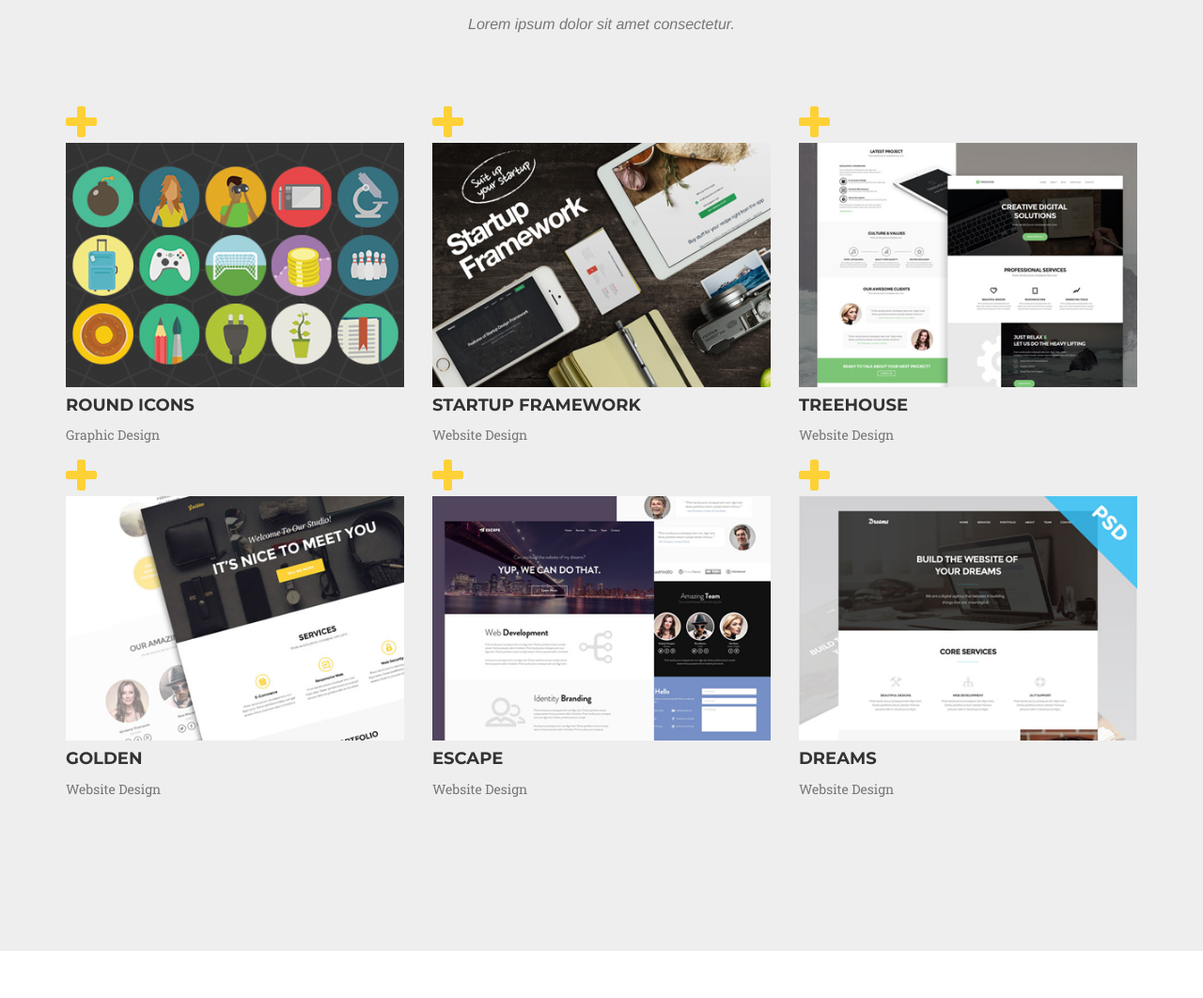
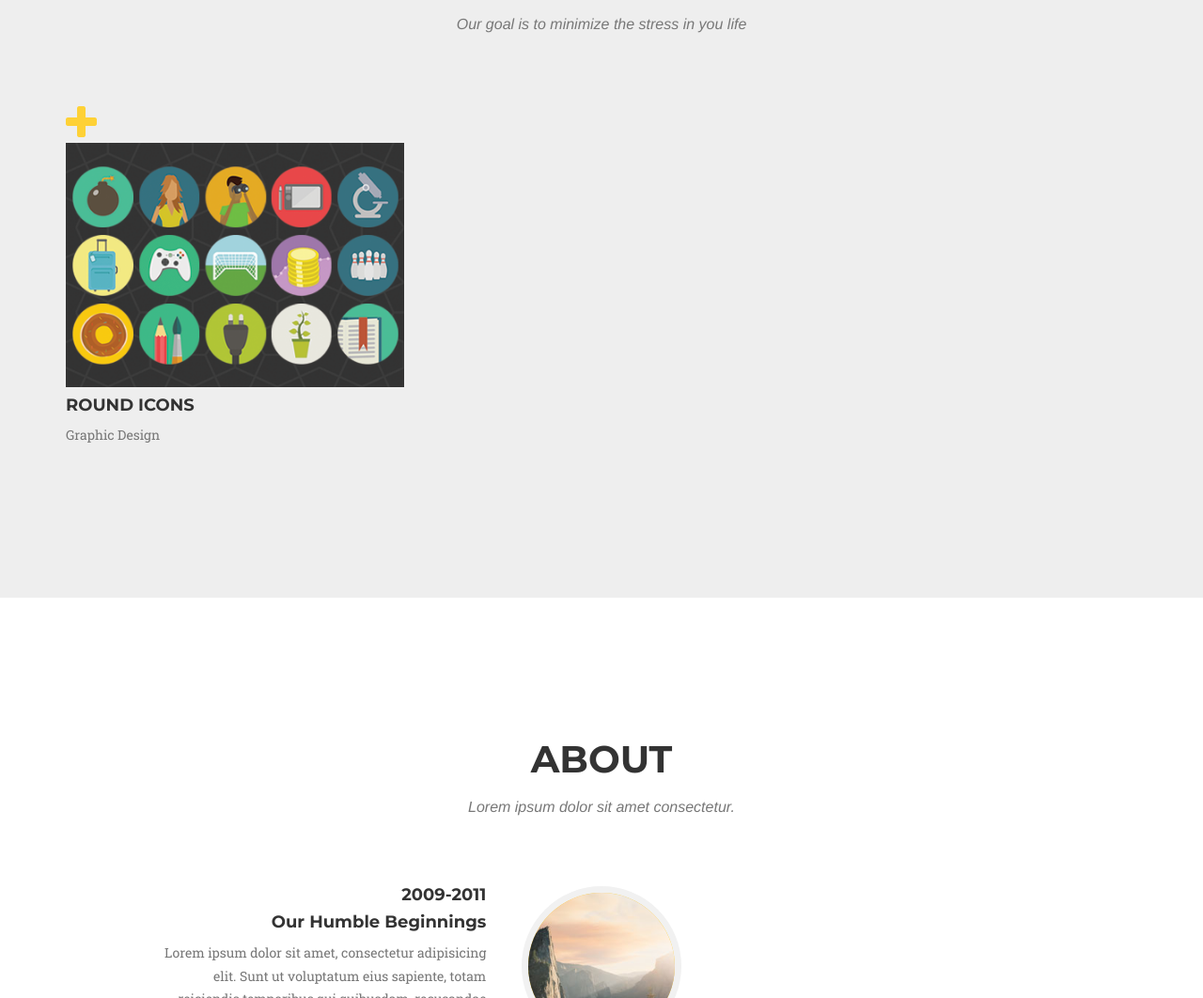
Before and after one commit to ShakaibKhan/SparkOfLifeWebsite, a website: page index.html in a window 1280 px wide. Shown: the part 842-1904 px from the top of the page at 94% size. Drawn offline with nearby package versions, Linux system fonts and the light colour scheme; a web font is replaced by a local one.

Commit message:
Got rid of extra projects

```diff
--- a/index.html
+++ b/index.html
@@ -69,7 +69,7 @@
         <div class="container">
             <div class="intro-text">
 <!--                 <div class="intro-lead-in">Welcome To Our Studio!</div>
- -->                <div class="intro-heading">life stress freeÏ</div>Ï
+ -->                <div class="intro-heading">life stress free</div>Ï
 
  <!--TODO: NEED TO GET BETTER BUTTON -->
                <!--  <a href="#services" class="page-scroll btn btn-xl">Tell Me More</a> -->
@@ -85,7 +85,7 @@
             <div class="row">
                 <div class="col-lg-12 text-center">
                     <h2 class="section-heading">project</h2>
-                    <h3 class="section-subheading text-muted">Lorem ipsum dolor sit amet consectetur.</h3>
+                    <h3 class="section-subheading text-muted">Our goal is to minimize the stress in you life</h3>
                 </div>
             </div>
             <div class="row">
@@ -101,76 +101,6 @@
                     <div class="project-caption">
                         <h4>Round Icons</h4>
                         <p class="text-muted">Graphic Design</p>
-                    </div>
-                </div>
-                <div class="col-md-4 col-sm-6 project-item">
-                    <a href="#projectModal2" class="project-link" data-toggle="modal">
-                        <div class="project-hover">
-                            <div class="project-hover-content">
-                                <i class="fa fa-plus fa-3x"></i>
-                            </div>
-                        </div>
-                        <img src="img/project/startup-framework.png" class="img-responsive" alt="">
-                    </a>
-                    <div class="project-caption">
-                        <h4>Startup Framework</h4>
-                        <p class="text-muted">Website Design</p>
-                    </div>
-                </div>
-                <div class="col-md-4 col-sm-6 project-item">
-                    <a href="#projectModal3" class="project-link" data-toggle="modal">
-                        <div class="project-hover">
-                            <div class="project-hover-content">
-                                <i class="fa fa-plus fa-3x"></i>
-                            </div>
-                        </div>
-                        <img src="img/project/treehouse.png" class="img-responsive" alt="">
-                    </a>
-                    <div class="project-caption">
-                        <h4>Treehouse</h4>
-                        <p class="text-muted">Website Design</p>
-                    </div>
-                </div>
-                <div class="col-md-4 col-sm-6 project-item">
-                    <a href="#projectModal4" class="project-link" data-toggle="modal">
-                        <div class="project-hover">
-                            <div class="project-hover-content">
-                                <i class="fa fa-plus fa-3x"></i>
-                            </div>
-                        </div>
-                        <img src="img/project/golden.png" class="img-responsive" alt="">
-                    </a>
-                    <div class="project-caption">
-                        <h4>Golden</h4>
-                        <p class="text-muted">Website Design</p>
-                    </div>
-                </div>
-                <div class="col-md-4 col-sm-6 project-item">
-                    <a href="#projectModal5" class="project-link" data-toggle="modal">
-                        <div class="project-hover">
-                            <div class="project-hover-content">
-                                <i class="fa fa-plus fa-3x"></i>
-                            </div>
-                        </div>
-                        <img src="img/project/escape.png" class="img-responsive" alt="">
-                    </a>
-                    <div class="project-caption">
-                        <h4>Escape</h4>
-                        <p class="text-muted">Website Design</p>
-                    </div>
-                </div>
-                <div class="col-md-4 col-sm-6 project-item">
-                    <a href="#projectModal6" class="project-link" data-toggle="modal">
-                        <div class="project-hover">
-                            <div class="project-hover-content">
-                                <i class="fa fa-plus fa-3x"></i>
-                            </div>
-                        </div>
-                        <img src="img/project/dreams.png" class="img-responsive" alt="">
-                    </a>
-                    <div class="project-caption">
-                        <h4>Dreams</h4>
-                        <p class="text-muted">Website Design</p>
                     </div>
                 </div>
             </div>
```
